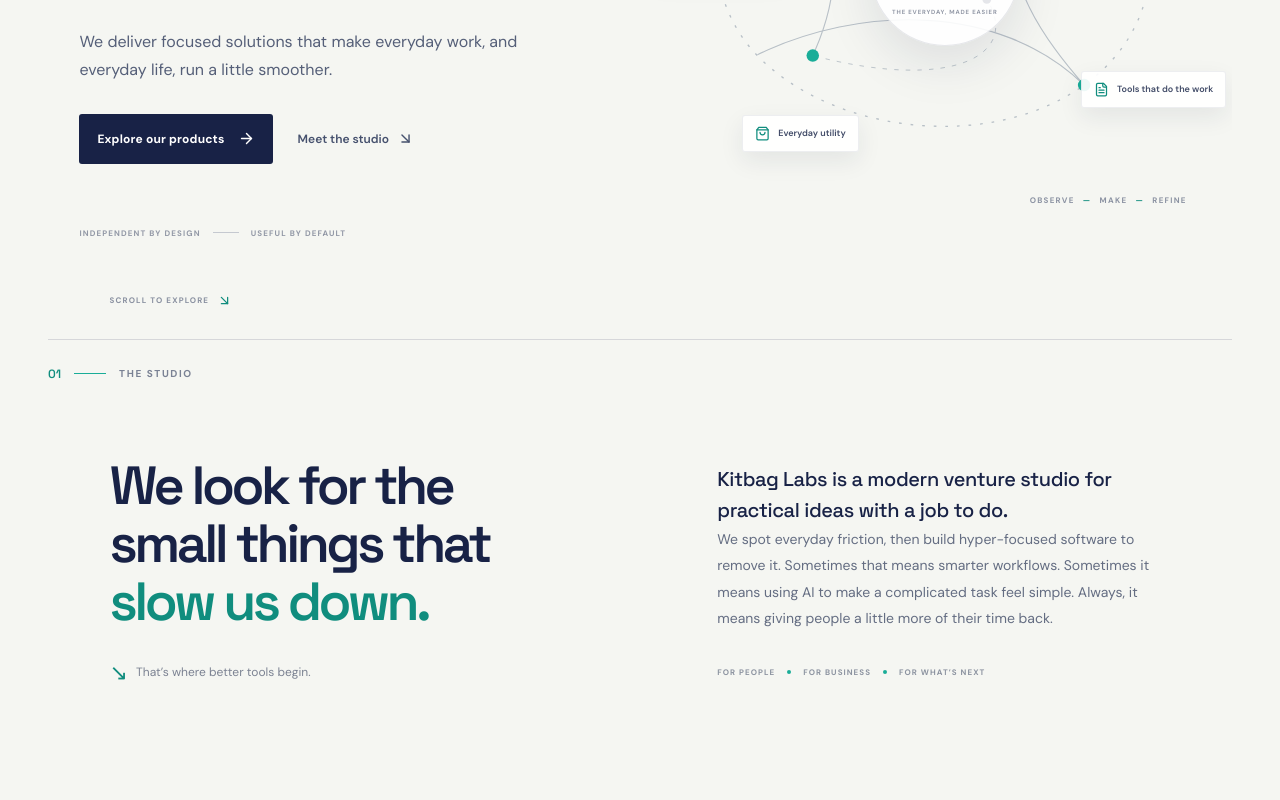
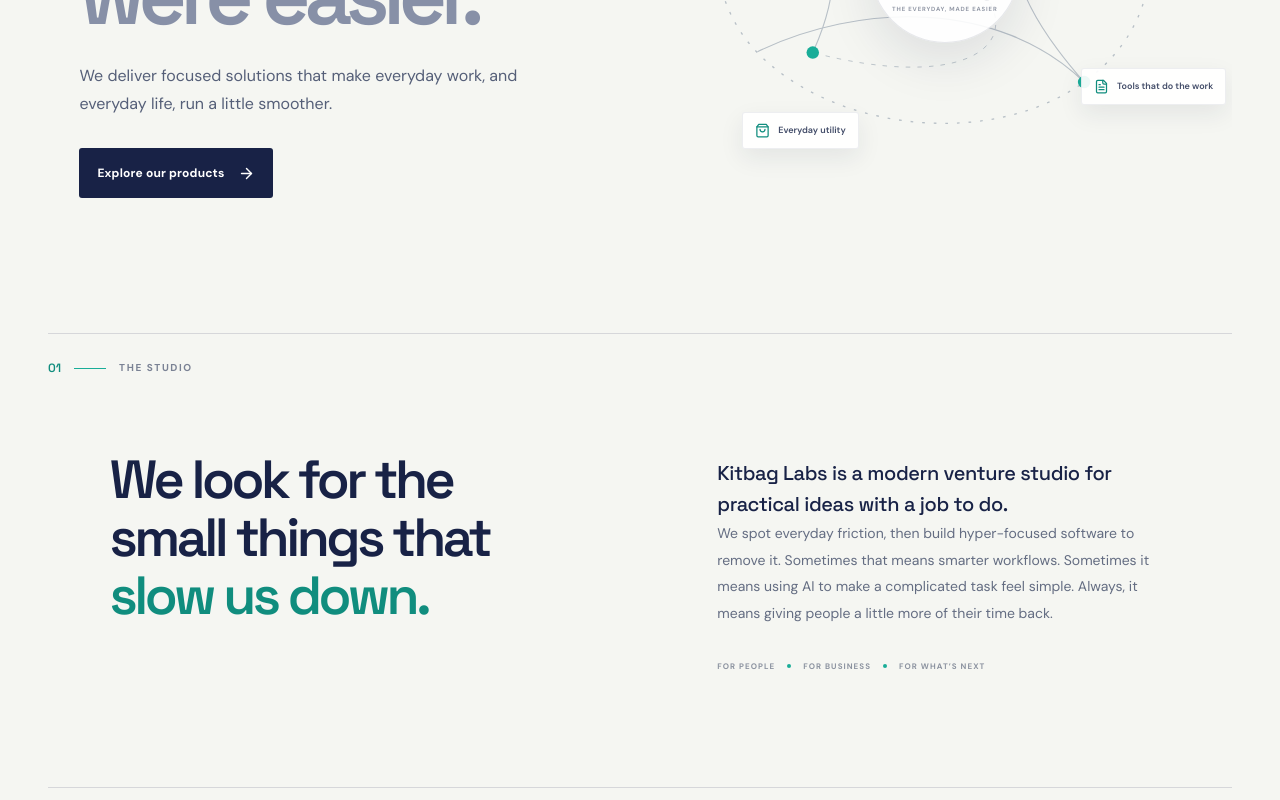
Before and after one commit to bakosbits/kitbaglabs, a React (Vite) app: page / in a window 1280 px wide. Shown: the part 460-1260 px from the top of the page. Built offline with nearby package versions, Linux system fonts and the light colour scheme.

Commit message:
update: app.tsx

```diff
--- a/src/App.tsx
+++ b/src/App.tsx
@@ -53,7 +53,6 @@
         <img src="/kitbag-logo.svg" alt="" />
         <span>THE EVERYDAY, MADE EASIER</span>
       </div>
-      <div className="route-map__caption route-map__caption--bottom">OBSERVE <span>—</span> MAKE <span>—</span> REFINE</div>
     </div>
   );
 }
@@ -171,12 +170,9 @@
             <p className="hero-lede">We deliver focused solutions that make everyday work, and everyday life, run a little smoother.</p>
             <div className="hero-actions">
               <a className="button button--primary" href="#products">Explore our products <ArrowRight size={17} /></a>
-              <a className="text-link" href="#studio">Meet the studio <ArrowDownRight size={17} /></a>
             </div>
-            <div className="hero-footnote"><span>INDEPENDENT BY DESIGN</span><span className="hero-footnote__line" /><span>USEFUL BY DEFAULT</span></div>
           </div>
           <div className="hero-visual"><RouteMap /></div>
-          <a className="hero-scroll" href="#studio" aria-label="Scroll to learn about the studio"><span>SCROLL TO EXPLORE</span><ArrowDownRight size={15} /></a>
         </section>
 
         <section className="studio-section section-wrap" id="studio" aria-labelledby="studio-title">
@@ -184,7 +180,6 @@
           <div className="studio-layout">
             <div className="studio-heading">
               <h2 id="studio-title">We look for the<br />small things that<br /><em>slow us down.</em></h2>
-              <span className="hand-note"><span className="hand-note__arrow">↘</span> That’s where better tools begin.</span>
             </div>
             <div className="studio-copy">
               <p className="studio-copy__lead">Kitbag Labs is a modern venture studio for practical ideas with a job to do.</p>
@@ -231,7 +226,6 @@
             <div className="product-list">
               {products.map((product) => <ProductCard key={product.number} product={product} />)}
             </div>
-            <div className="products-footer"><span>MORE USEFUL IDEAS, IN THE WORKS.</span><span className="products-footer__rule" /><span>CHECK BACK SOON <ArrowDownRight size={15} /></span></div>
           </div>
         </section>
 
@@ -251,7 +245,7 @@
       <footer className="site-footer">
         <div className="footer-main">
           <BrandLockup compact />
-          <p>Complex problems,<br />packed down to everyday utilities.</p>
+          <p>Complex problems, pragmatic solutions.</p>
           <a className="footer-top" href="#top">Back to the top <ArrowUpRight size={15} /></a>
         </div>
         <div className="footer-bottom"><span>© {new Date().getFullYear()} KITBAG LABS</span><span>INDEPENDENT VENTURE STUDIO <span className="footer-bottom__dot">●</span> BUILT FOR EVERYDAY</span></div>
```
